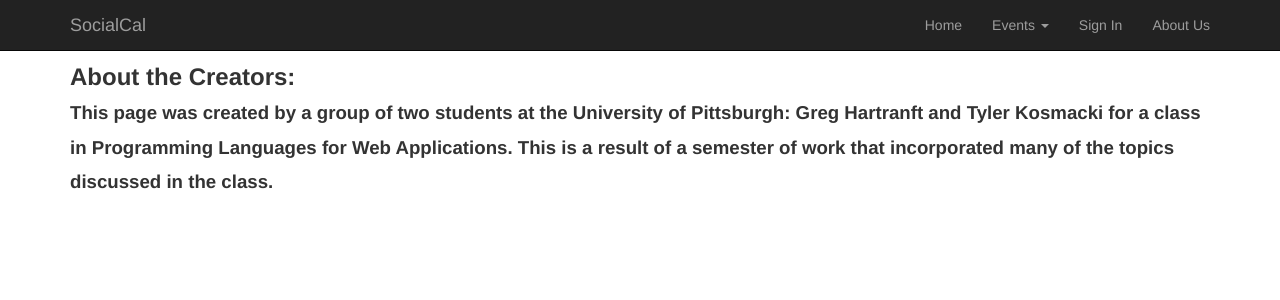
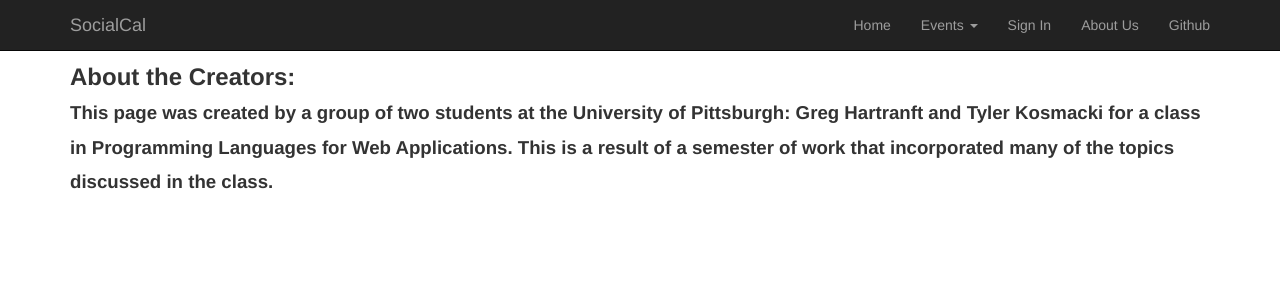
Before and after one commit to Sindalf/SocEventCalendar, a Python web app: template templates/about.html in a window 1280 px wide. Shown: the top 300 px of the page. Run offline with Jinja, Linux system fonts and the light colour scheme; the template is opened without the code that fills it, so the values that code supplies are empty; some libraries are stand-ins or nearby versions.

Commit message:
Added github link to base

```diff
--- a/templates/_base.html
+++ b/templates/_base.html
@@ -41,6 +41,7 @@
 						{% endif %}
 					</li>
 					<li><a href = "/about">About Us</a></li>
+					<li><a href = "https://github.com/Sindalf/SocEventCalendar/">Github</a></li>
 				</ul>
 			</div>
 		</div>
```
Also changed, not shown: 1 other file.
